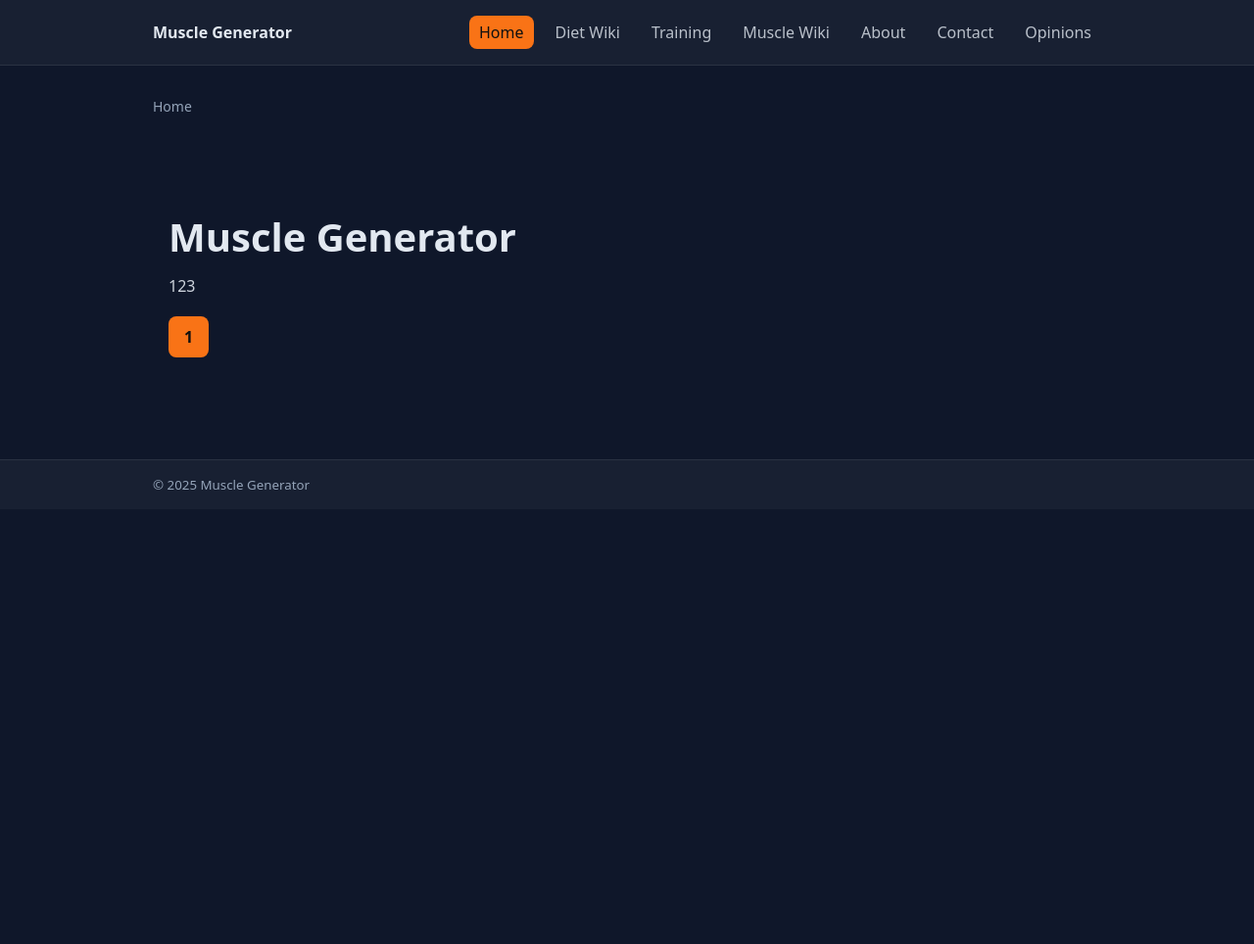
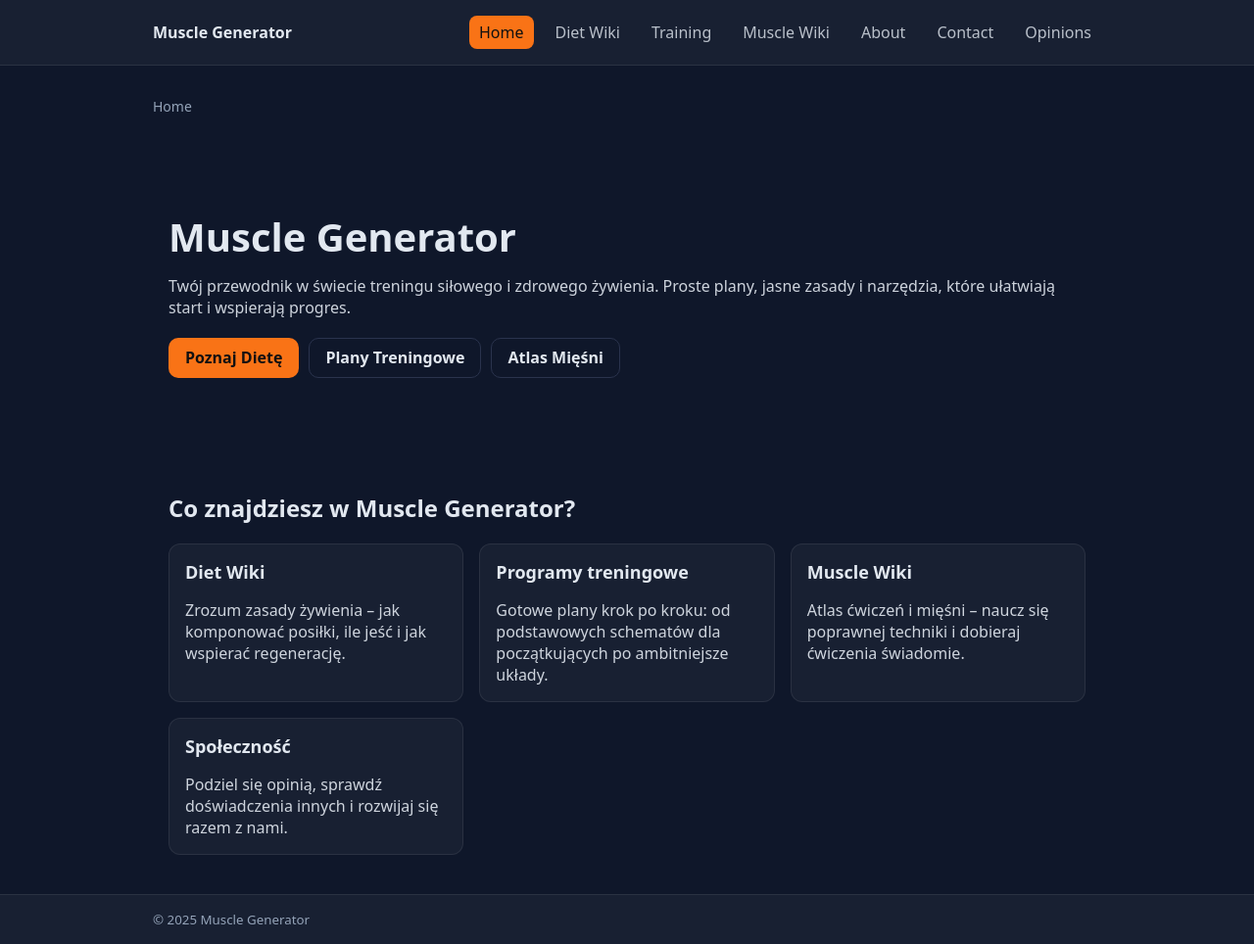
Before and after one commit to Dominik477/MuscleGenerator, a PHP site: page / in a window 1280 px wide. Shown: the whole page at 98% size. Before the commit the page ends 500 px from the top, so only its background shows below. Run offline with PHP 8.4, Linux system fonts and the light colour scheme; some libraries are stand-ins or nearby versions.

Commit message:
Corrections, finalizing project

```diff
--- a/assets/js/app.js
+++ b/assets/js/app.js
@@ -7,7 +7,6 @@
     setTimeout(() => stack.remove(), 300);
   }, 4000);
 })();
-// Auto-dismiss flash
 (function () {
   const stack = document.getElementById('flash-stack');
   if (!stack) return;
--- a/assets/styles/style.css
+++ b/assets/styles/style.css
@@ -1,8 +1,21 @@
-:root { --bg:#0f172a; --fg:#e2e8f0; --acc:#f97316; --muted:#94a3b8; --panel:rgba(255,255,255,0.04); --bd:rgba(255,255,255,0.08); }
+:root {
+  --bg:#0f172a; --fg:#e2e8f0; --acc:#f97316; --muted:#94a3b8;
+  --panel:rgba(255,255,255,0.04); --bd:rgba(255,255,255,0.08);
+}
+
 * { box-sizing:border-box; }
-html, body { margin:0; padding:0; font-family: system-ui, Arial, sans-serif; background:var(--bg); color:var(--fg); }
+
+html, body {
+  margin:0; padding:0; font-family: system-ui, Arial, sans-serif;
+  background:var(--bg); color:var(--fg);
+}
+
+a { color: var(--acc); }
+a:hover { opacity:.9; }
+
 .container { max-width: 1000px; margin: 0 auto; padding: 16px; }
 
+/* --- Header / Nav --- */
 .header { background: var(--panel); border-bottom:1px solid var(--bd); }
 .header__inner { display:flex; align-items:center; justify-content:space-between; gap:16px; flex-wrap:wrap; }
 .logo { font-weight:700; color:var(--fg); text-decoration:none; }
@@ -11,50 +24,101 @@ html, body { margin:0; padding:0; font-family: system-ui, Arial, sans-serif; bac
 .nav-link:hover { opacity:1; color:var(--acc); }
 .nav-link.active { background:var(--acc); color:#111; opacity:1; }
 
+/* --- Layout --- */
 main.container { padding-top:24px; padding-bottom:24px; }
 .hero { padding: 64px 0; }
 .hero h1 { font-size:40px; margin:0 0 12px; }
 .hero p { opacity:.9; margin:0 0 20px; }
-.btn { display:inline-block; padding:10px 16px; background:var(--acc); color:#111; border-radius:8px; text-decoration:none; font-weight:700; }
 
+/* --- Buttons --- */
+.btn { display:inline-block; padding:10px 16px; border-radius:10px; font-weight:700; text-decoration:none; border:1px solid transparent; background:var(--acc); color:#111; }
+.btn:hover { transform: translateY(-1px); transition: transform .15s ease; }
+.btn-primary { background: var(--acc); color:#111; }
+.btn-outline { background: transparent; color: var(--fg); border-color: var(--bd); }
+.btn-ghost { background: transparent; color: var(--fg); opacity:.85; }
+.btn-success { background:#22c55e; color:#072d12; }
+.btn-danger { background:#ef4444; color:#2a0a0a; }
+.btn-sm { padding:8px 12px; border-radius:8px; font-weight:600; }
+
+/* --- Footer --- */
 .footer { background: var(--panel); border-top:1px solid var(--bd); }
 .footer .container { display:flex; justify-content:space-between; align-items:center; gap:12px; }
 .footer small { color:var(--muted); }
 
+/* --- Cards --- */
 .cards { display:grid; grid-template-columns: repeat(auto-fill, minmax(260px, 1fr)); gap:16px; margin-top:16px; }
-.card { background: var(--panel); border:1px solid var(--bd); border-radius:12px; padding:16px; }
+.card { background: var(--panel); border:1px solid var(--bd); border-radius:12px; padding:16px; transition: border-color .15s ease, transform .15s ease; }
+.card:hover { border-color: rgba(255,255,255,0.18); transform: translateY(-1px); }
 .card h2 { margin:0 0 8px; font-size:18px; }
+.card-sub { color:var(--muted); margin-top:-4px; margin-bottom:8px; font-size:13px; }
+.card-body p { margin: 0 0 10px; }
+
 .list { margin:0; padding-left:18px; }
 .list li { margin:6px 0; }
+
 .page h1 { margin:0 0 8px; }
 .page p { color: var(--fg); opacity:.9; }
+.muted { color: var(--muted); }
 
+/* --- Breadcrumb --- */
 .breadcrumb { font-size:14px; margin:8px 0 16px; color:var(--muted); }
 .crumb { color:var(--muted); text-decoration:none; }
 .crumb:hover { color:var(--fg); }
 .crumb-sep { margin:0 6px; opacity:.7; }
 .crumb-current { color:var(--fg); }
 
-.flash-stack { display:flex; flex-direction:column; gap:8px; margin: 8px 0 16px; }
-.flash { padding:10px 12px; border-radius:10px; border:1px solid var(--bd); background:var(--panel); }
-.flash.success { outline: 1px solid #16a34a55; }
-.flash.error { outline: 1px solid #ef444455; }
+/* --- Flash messages --- */
+.flash-stack { display:flex; flex-direction:column; gap:10px; margin: 8px 0 18px; }
+.flash { padding:12px 14px; border-radius:12px; border:1px solid var(--bd); background: var(--panel); }
+.flash.success { border-color:#16a34a66; box-shadow: 0 0 0 1px #16a34a33 inset; }
+.flash.error { border-color:#ef444466; box-shadow: 0 0 0 1px #ef444433 inset; }
 
-.card-sub { color:var(--muted); margin-top:-4px; margin-bottom:8px; font-size:13px; }
-.card-body p { margin: 0 0 10px; }
-
-.form { background: var(--panel); border:1px solid var(--bd); border-radius:12px; padding:16px; margin-top:12px; }
+/* --- Forms --- */
+.form { background: var(--panel); border:1px solid var(--bd); border-radius:14px; padding:18px; margin-top:12px; }
 .form-row { margin-bottom:12px; }
 .form label { display:block; font-weight:600; margin-bottom:6px; }
 .form input[type="text"],
 .form input[type="email"],
 .form textarea {
-  width:100%; padding:10px; border-radius:8px; border:1px solid var(--bd); background:#0b1226; color:var(--fg);
+  width:100%; padding:12px; border-radius:10px; border:1px solid var(--bd); background:#0b1226; color:var(--fg);
 }
 .form input:focus, .form textarea:focus { outline:1px solid var(--acc); }
-.form-actions { margin-top:10px; }
+.form .help { color: var(--muted); font-size: 13px; margin-top: 6px; }
+.form-actions { margin-top:14px; display:flex; gap:10px; align-items:center; }
 .hp { display:none; }
 
-.page h1 { margin: 0 0 8px; }
+/* --- Utilities --- */
 .char-counter { font-size: 12px; color: var(--muted); margin-top: 6px; text-align: right; }
 button[disabled] { opacity: .7; cursor: not-allowed; }
+
+/* --- Pagination --- */
+.pagination { display:flex; gap:8px; margin-top:16px; }
+.pagination .page { padding:6px 10px; border-radius:8px; border:1px solid var(--bd); text-decoration:none; color:var(--fg); background:var(--panel); }
+.pagination .page.current { background: var(--acc); color:#111; border-color: transparent; }
+
+/* --- Button groups --- */
+.btn-group { display:flex; flex-wrap:wrap; gap:10px; }
+.btn-group.col { flex-direction:column; }
+.btn-group.col .btn { width:100%; }
+.btn-group:not(.col) .btn + .btn { margin-left:0; }
+.btn { display:inline-flex; align-items:center; justify-content:center; line-height:1.2; }
+.card .btn-group { margin-top:10px; }
+.card .btn { border-radius:10px; }
+.card p:last-child,
+.card .btn-group:last-child { margin-bottom:0; }
+.btn-outline {
+  background: transparent;
+  color: var(--fg);
+  border: 1px solid #2a334d;
+}
+.btn-outline:hover {
+  background: rgba(255,255,255,0.06);
+  border-color: var(--acc);
+  color: #fff;
+}
+.btn-primary:hover { transform: translateY(-1px); }
+.btn:focus { outline: 2px solid rgba(249,115,22,.35); outline-offset: 2px; }
+.card h2 { margin: 0 0 10px; }
+.card .btn-group { margin-top: 8px; }
+.card .muted { margin-top: 10px; display:block; }
+.btn-group.col .btn { width: 100%; min-height: 44px; }
--- a/index.php
+++ b/index.php
@@ -28,15 +28,13 @@ $allowed_pages = ['home','diet-wiki','training-programs','muscle-wiki','about-us
 $error = null;
 if (!in_array($page, $allowed_pages, true)) {
     $error = ['code' => 404, 'message' => 'Strona nie została znaleziona.'];
-    $page = null; // ważne: nie będziemy includować widoku
+    $page = null;
 }
 
-/* --- Helpery --- */
 function is_active(string $p, ?string $cur): string {
     return $p === $cur ? 'active' : '';
 }
 
-/* --- Manualne testowe flashy z URL (opcjonalne) --- */
 if (isset($_GET['flash'], $_GET['msg'])) {
     $type = $_GET['flash'] === 'ok' ? 'success' : 'error';
     flash_add($type, (string)$_GET['msg']);
@@ -48,20 +46,17 @@ if (isset($_GET['flash'], $_GET['msg'])) {
   <meta charset="utf-8">
   <title>Muscle Generator</title>
   <meta name="viewport" content="width=device-width, initial-scale=1">
-  <!-- Zostawiam Twoją ścieżkę do CSS; upewnij się, że plik istnieje -->
-  <link rel="stylesheet" href="/assets/styles/style.css">
+  <link rel="stylesheet" href="/assets/styles/style.css?v=2">
 </head>
 <body>
   <?php include __DIR__ . '/templates/header.php'; ?>
 
   <main class="container">
     <?php
-      // breadcrumb tylko gdy NIE ma 404
       if (!$error) {
           include __DIR__ . '/templates/breadcrumb.php';
       }
 
-      // flash messages
       $flashes = flash_get_all();
       if (!empty($flashes)): ?>
         <div class="flash-stack" id="flash-stack">
@@ -74,7 +69,6 @@ if (isset($_GET['flash'], $_GET['msg'])) {
     <?php endif; ?>
 
     <?php
-      // >>> JEDYNE miejsce renderu treści <<<
       if ($error) {
           $code = $error['code']; $message = $error['message'];
           include __DIR__ . '/templates/error.php';
--- a/lib/config.php
+++ b/lib/config.php
@@ -16,4 +16,17 @@ final class AppConfig {
   public static function storageDir(): string {
     return rtrim(self::env('STORAGE_DIR', __DIR__ . '/../storage'), '/');
   }
+
+  public static function storageDriver(): string {
+    return self::env('STORAGE_DRIVER', 'file');
+  }
+
+  public static function pdoDsn(): string {
+    $host = self::env('DB_HOST', 'postgres');
+    $port = self::env('DB_PORT', '5432');
+    $db   = self::env('DB_NAME', 'musclegenerator');
+    return "pgsql:host={$host};port={$port};dbname={$db}";
+  }
+  public static function dbUser(): string { return self::env('DB_USER', 'postgres'); }
+  public static function dbPass(): string { return self::env('DB_PASS', 'postgres'); }
 }
--- a/pages/home.php
+++ b/pages/home.php
@@ -1,7 +1,40 @@
 <section class="hero">
   <div class="container">
     <h1>Muscle Generator</h1>
-    <p>123</p>
-    <a class="btn" href="?page=home">1</a>
+    <p class="lead">Twój przewodnik w świecie treningu siłowego i zdrowego żywienia.
+    Proste plany, jasne zasady i narzędzia, które ułatwiają start i wspierają progres.</p>
+
+    <div class="btn-group" style="margin-top:20px;">
+      <a class="btn btn-primary" href="/?page=diet-wiki">Poznaj Dietę</a>
+      <a class="btn btn-outline" href="/?page=training-programs">Plany Treningowe</a>
+      <a class="btn btn-outline" href="/?page=muscle-wiki">Atlas Mięśni</a>
+    </div>
   </div>
 </section>
+
+<section class="page">
+  <div class="container">
+    <h2>Co znajdziesz w Muscle Generator?</h2>
+    <div class="cards">
+      <article class="card">
+        <h2>Diet Wiki</h2>
+        <p>Zrozum zasady żywienia – jak komponować posiłki, ile jeść i jak wspierać regenerację.</p>
+      </article>
+
+      <article class="card">
+        <h2>Programy treningowe</h2>
+        <p>Gotowe plany krok po kroku: od podstawowych schematów dla początkujących po ambitniejsze układy.</p>
+      </article>
+
+      <article class="card">
+        <h2>Muscle Wiki</h2>
+        <p>Atlas ćwiczeń i mięśni – naucz się poprawnej techniki i dobieraj ćwiczenia świadomie.</p>
+      </article>
+
+      <article class="card">
+        <h2>Społeczność</h2>
+        <p>Podziel się opinią, sprawdź doświadczenia innych i rozwijaj się razem z nami.</p>
+      </article>
+    </div>
+  </div>
+</section>
--- a/pages/training-programs.php
+++ b/pages/training-programs.php
@@ -24,7 +24,7 @@
 
       <article class="card">
         <h2>Push/Pull/Legs (3–6x/tyg)</h2>
-        <p>Dla średniozaawansowanych. Dodamy kalkulator objętości w późniejszych krokach.</p>
+        <p>Plan dla średniozaawansowanych.</p>
       </article>
     </div>
   </div>
--- a/templates/card.php
+++ b/templates/card.php
@@ -1,10 +1,4 @@
 <?php
-/**
- * render_card(string $title, ?string $subtitle, string $bodyHtml)
- * Użycie:
- *   include __DIR__.'/../templates/card.php';
- *   render_card('Tytuł', 'opcjonalny podtytuł', '<p>Treść</p>');
- */
 if (!function_exists('render_card')) {
   function render_card(string $title, ?string $subtitle, string $bodyHtml): void { ?>
     <article class="card">
```
Also changed, not shown: docker-compose.yml (+20 -0 lines), pages/about-us.php (+16 -10 lines), pages/contact.php (+18 -16 lines), pages/opinions.php (+7 -3 lines), tools/migrate.php (added, +60 -0 lines), migrations/001_iniit.sql (added), 2 other files.
